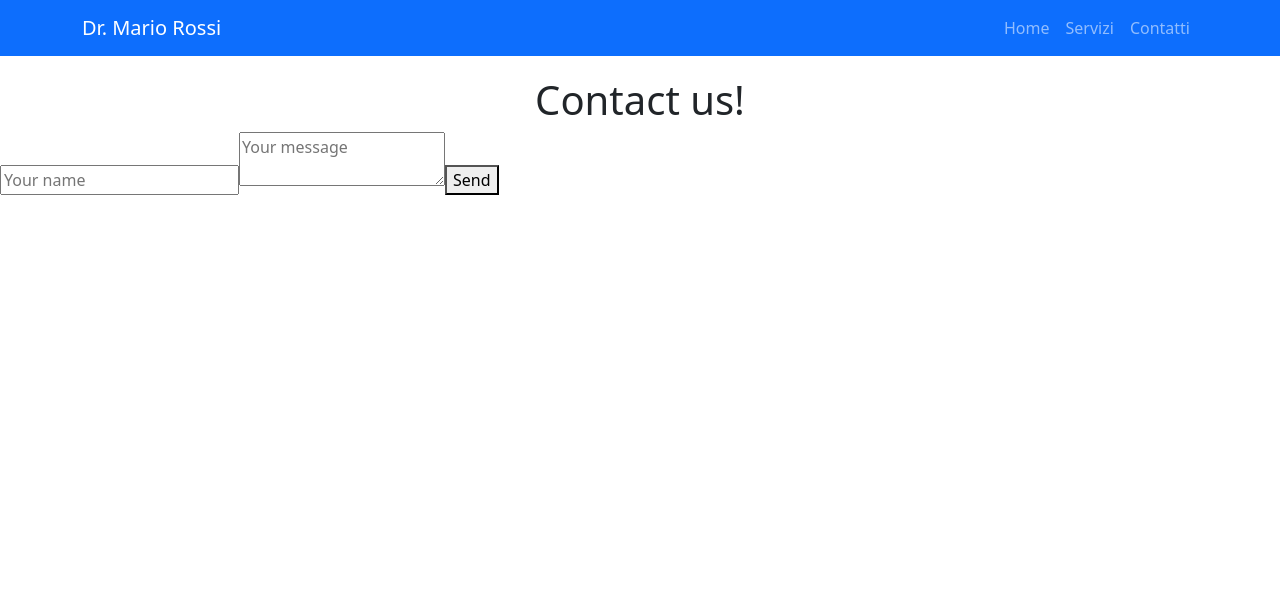
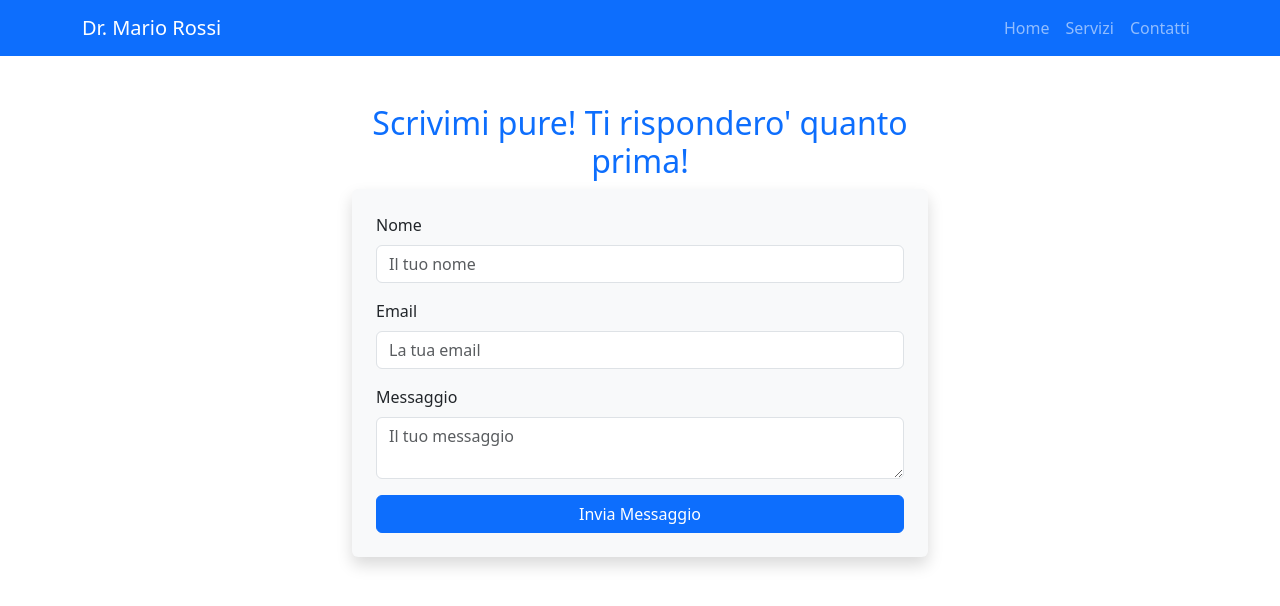
Before and after one commit to Piccios/WebStudio-pedagogy, a Vue app: page /contact in a window 1280 px wide. Shown: the top 606 px of the page. Built offline with nearby package versions, Linux system fonts and the light colour scheme.

Commit message:
add ContactForm component and integrate it into Contact view

```diff
--- /dev/null
+++ b/src/components/ContactForm.vue
@@ -0,0 +1,72 @@
+<template>
+    <div class="container mt-5">
+        <h2 class="text-center text-primary">Scrivimi pure! Ti rispondero' quanto prima!</h2>
+
+        <form @submit.prevent="sendEmail" class="bg-light p-4 shadow rounded">
+            <div class="mb-3">
+                <label class="form-label">Nome</label>
+                <input v-model="form.name" class="form-control" placeholder="Il tuo nome" required>
+            </div>
+
+            <div class="mb-3">
+                <label class="form-label">Email</label>
+                <input v-model="form.email" type="email" class="form-control" placeholder="La tua email" required>
+            </div>
+
+            <div class="mb-3">
+                <label class="form-label">Messaggio</label>
+                <textarea v-model="form.message" class="form-control" placeholder="Il tuo messaggio"
+                    required></textarea>
+            </div>
+
+            <button type="submit" class="btn btn-primary w-100">Invia Messaggio</button>
+        </form>
+
+        <p v-if="successMessage" class="alert alert-success mt-3">{{ successMessage }}</p>
+        <p v-if="errorMessage" class="alert alert-danger mt-3">{{ errorMessage }}</p>
+    </div>
+</template>
+
+<script>
+import emailjs from 'emailjs-com';
+
+export default {
+    data() {
+        return {
+            form: {
+                name: '',
+                email: '',
+                message: ''
+            },
+            successMessage: '',
+            errorMessage: ''
+        };
+    },
+    methods: {
+        sendEmail() {
+            const serviceID = "service_4aqp9bh";  // Sostituisci con il tuo Service ID
+            const templateID = "template_h02ex6s"; // Sostituisci con il tuo Template ID
+            const userID = "l.picchi050896@gmail.com";
+
+            emailjs.send(serviceID, templateID, this.form, userID)
+                .then(() => {
+                    this.successMessage = "Messaggio inviato con successo!";
+                    this.form.name = "";
+                    this.form.email = "";
+                    this.form.message = "";
+                })
+                .catch(error => {
+                    console.error("Errore nell'invio:", error);
+                    this.errorMessage = "Si è verificato un errore. Riprova più tardi.";
+                });
+        }
+    }
+};
+</script>
+
+<style scoped>
+.container {
+    max-width: 600px;
+    margin: 0 auto;
+}
+</style>
--- a/src/views/Contact.vue
+++ b/src/views/Contact.vue
@@ -1,30 +1,17 @@
 <template>
     <div>
-        <h1>
-            Contact us!
-        </h1>
-        <form @submit.prevent="sendMessage">
-            <input type="text" v-model="name" placeholder="Your name" />
-            <textarea v-model="message" placeholder="Your message" required></textarea>
-            <button type="submit">Send</button>
-        </form>
+        <ContactForm />
     </div>
 </template>
 
 <script>
-    export default{
-        data(){
-            return {
-                name: '',
-                message: ''
-            };
-        },
-        methods: {
-            sendMessage(){
-                alert(`Hello ${this.name}, your message is: ${this.message}`);
-            }
+    import ContactForm from "../components/ContactForm.vue";
+
+    export default {
+        components: {
+            ContactForm
         }
-    }
+    };
 </script>
 
 <style scoped>
```
